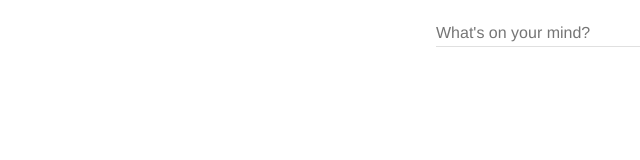
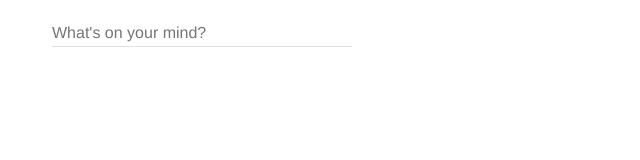
Before and after one commit to LorenzoRidi/google-cloud-functions-selfier, a plain HTML site: page static/index.html in a window 1280 px wide. Shown: the whole page, without its empty margins (54-694 px from the left). Drawn offline with nearby package versions, Linux system fonts and the light colour scheme; some packages are replaced by stand-ins of ours; a script that the page names is missing.

Commit message:
- Wrong form action URL - adjusted CSS

```diff
--- a/static/css/style.css
+++ b/static/css/style.css
@@ -1,5 +1,5 @@
 html {
-  width: 100%;
+  width: 512px;
 }
 
 
--- a/static/index.html
+++ b/static/index.html
@@ -17,7 +17,7 @@
 
   <div class="page-content" align="center">
 
-    <form id="uploadForm" action="http://localhost:8010/noovle-cloud-functions-demo/us-central1/selfier" method="post" enctype="multipart/form-data">
+    <form id="uploadForm" action="https://us-central1-noovle-cloud-functions-demo.cloudfunctions.net/selfier" method="post" enctype="multipart/form-data">
       <div class="mdl-textfield mdl-js-textfield">
         <input class="mdl-textfield__input" type="text" name="comment" id="comment" placeholder="What's on your mind?">
       </div><br/>
```
